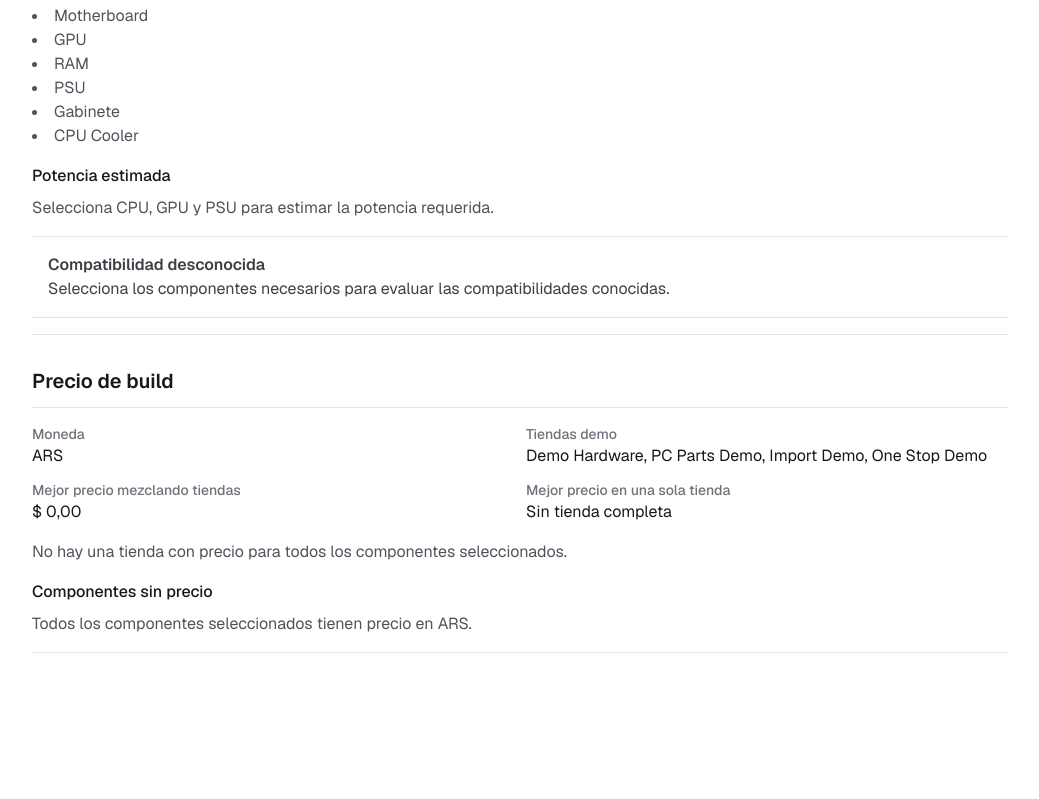
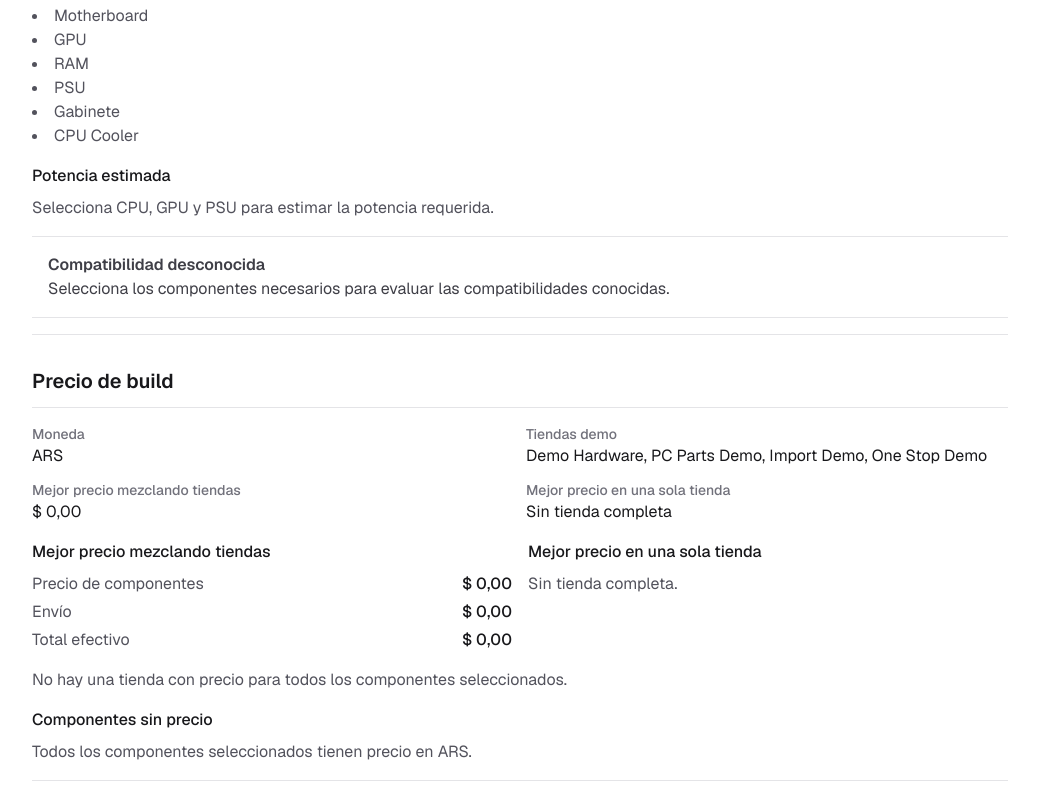
Before and after one commit to brusmakaka-lab/pc-builder-ar, a Next.js app: page / in a window 1280 px wide. Shown: the part 1237-2036 px from the top of the page, without its empty margins (120-1159 px from the left). Before the commit the page ends 1954 px from the top, so only its background shows below. Built offline with nearby package versions, Linux system fonts and the light colour scheme.

Commit message:
feat: add shipping to purchase comparison

```diff
--- a/src/app/_components/pc-builder-client.tsx
+++ b/src/app/_components/pc-builder-client.tsx
@@ -40,7 +40,11 @@ import {
   type BuildPurchaseComparison,
 } from "@/modules/pricing/build-pricing";
 import type { Money } from "@/modules/pricing/money";
-import type { ComponentOffer, Seller } from "@/modules/pricing/offers";
+import type {
+  ComponentOffer,
+  Seller,
+  SellerShippingQuote,
+} from "@/modules/pricing/offers";
 
 type PcBuilderClientProps = {
   cpus: readonly Cpu[];
@@ -52,6 +56,7 @@ type PcBuilderClientProps = {
   cases: readonly PcCase[];
   offers: readonly ComponentOffer[];
   sellers: readonly Seller[];
+  shippingQuotes: readonly SellerShippingQuote[];
 };
 
 export function PcBuilderClient({
@@ -64,6 +69,7 @@ export function PcBuilderClient({
   cases,
   offers,
   sellers,
+  shippingQuotes,
 }: PcBuilderClientProps) {
   const [build, setBuild] = useState<PcBuild>(() => createEmptyBuild());
 
@@ -89,8 +95,15 @@ export function PcBuilderClient({
     [build, cpus, cpuCoolers, motherboards, gpus, memoryKits, psus, cases],
   );
   const purchaseComparison = useMemo(
-    () => evaluateBuildPurchaseComparison(build, offers, sellers, "ARS"),
-    [build, offers, sellers],
+    () =>
+      evaluateBuildPurchaseComparison(
+        build,
+        offers,
+        sellers,
+        "ARS",
+        shippingQuotes,
+      ),
+    [build, offers, sellers, shippingQuotes],
   );
 
   return (
@@ -444,6 +457,7 @@ function BuildPricingSummary({
   sellers: readonly Seller[];
 }) {
   const { mixedCheapest, cheapestCompleteSingleSeller } = comparison;
+  const bestSingleSellerTotal = cheapestCompleteSingleSeller?.cost.effectiveTotal;
 
   return (
     <div className="space-y-4 border-y border-zinc-200 py-4">
@@ -455,27 +469,49 @@ function BuildPricingSummary({
         />
         <EvaluationFact
           label="Mejor precio mezclando tiendas"
-          value={
-            mixedCheapest.total
-              ? formatMoney(mixedCheapest.total)
-              : "Incompleto"
-          }
+          value={formatPurchaseCost(mixedCheapest.cost)}
         />
         <EvaluationFact
           label="Mejor precio en una sola tienda"
           value={
-            cheapestCompleteSingleSeller?.total
-              ? `${cheapestCompleteSingleSeller.sellerName ?? cheapestCompleteSingleSeller.sellerId} - ${formatMoney(cheapestCompleteSingleSeller.total)}`
+            cheapestCompleteSingleSeller && bestSingleSellerTotal
+              ? `${cheapestCompleteSingleSeller.sellerName ?? cheapestCompleteSingleSeller.sellerId} - ${formatMoney(bestSingleSellerTotal)}`
               : "Sin tienda completa"
           }
         />
       </div>
 
+      <div className="grid gap-4 sm:grid-cols-2">
+        <PurchaseCostSummary
+          title="Mejor precio mezclando tiendas"
+          cost={mixedCheapest.cost}
+        />
+        {cheapestCompleteSingleSeller ? (
+          <PurchaseCostSummary
+            title="Mejor precio en una sola tienda"
+            cost={cheapestCompleteSingleSeller.cost}
+            sellerName={
+              cheapestCompleteSingleSeller.sellerName ??
+              cheapestCompleteSingleSeller.sellerId
+            }
+          />
+        ) : (
+          <div>
+            <p className="font-medium text-zinc-900">
+              Mejor precio en una sola tienda
+            </p>
+            <p className="mt-2 text-zinc-600">Sin tienda completa.</p>
+          </div>
+        )}
+      </div>
+
       {cheapestCompleteSingleSeller ? (
         <p className="text-zinc-600">
           Diferencia contra mezcla:{" "}
-          {cheapestCompleteSingleSeller.differenceFromMixed
-            ? formatMoneyDifference(cheapestCompleteSingleSeller.differenceFromMixed)
+          {cheapestCompleteSingleSeller.effectiveDifferenceFromMixed
+            ? formatMoneyDifference(
+                cheapestCompleteSingleSeller.effectiveDifferenceFromMixed,
+              )
             : "No disponible"}
           .
         </p>
@@ -504,6 +540,54 @@ function BuildPricingSummary({
   );
 }
 
+function PurchaseCostSummary({
+  title,
+  cost,
+  sellerName,
+}: {
+  title: string;
+  cost: BuildPurchaseComparison["mixedCheapest"]["cost"];
+  sellerName?: string;
+}) {
+  return (
+    <div>
+      <p className="font-medium text-zinc-900">{title}</p>
+      {sellerName ? <p className="mt-1 text-zinc-600">{sellerName}</p> : null}
+      <dl className="mt-2 space-y-1 text-zinc-600">
+        <PurchaseCostRow
+          label="Precio de componentes"
+          value={formatMoney(cost.componentSubtotal)}
+        />
+        <PurchaseCostRow
+          label="Envío"
+          value={
+            cost.shippingTotal
+              ? formatMoney(cost.shippingTotal)
+              : "Envío no disponible"
+          }
+        />
+        <PurchaseCostRow
+          label="Total efectivo"
+          value={
+            cost.effectiveTotal
+              ? formatMoney(cost.effectiveTotal)
+              : "No disponible"
+          }
+        />
+      </dl>
+    </div>
+  );
+}
+
+function PurchaseCostRow({ label, value }: { label: string; value: string }) {
+  return (
+    <div className="grid grid-cols-[minmax(0,1fr)_auto] gap-3">
+      <dt>{label}</dt>
+      <dd className="font-medium text-zinc-900">{value}</dd>
+    </div>
+  );
+}
+
 function EvaluationFact({ label, value }: { label: string; value: string }) {
   return (
     <div>
@@ -511,6 +595,12 @@ function EvaluationFact({ label, value }: { label: string; value: string }) {
       <p className="text-zinc-900">{value}</p>
     </div>
   );
+}
+
+function formatPurchaseCost(cost: BuildPurchaseComparison["mixedCheapest"]["cost"]) {
+  return cost.effectiveTotal
+    ? formatMoney(cost.effectiveTotal)
+    : formatMoney(cost.componentSubtotal);
 }
 
 function formatMoney(money: Money) {
--- a/src/app/page.tsx
+++ b/src/app/page.tsx
@@ -9,6 +9,7 @@ import {
 } from "@/modules/catalog/catalog";
 import {
   getAllComponentOffers,
+  getAllSellerShippingQuotes,
   getAllSellers,
 } from "@/modules/pricing/offers";
 
@@ -24,6 +25,7 @@ export default function Home() {
   const cases = getAllCases();
   const offers = getAllComponentOffers();
   const sellers = getAllSellers();
+  const shippingQuotes = getAllSellerShippingQuotes();
 
   return (
     <main className="mx-auto flex min-h-screen w-full max-w-5xl flex-col gap-8 px-6 py-12 sm:py-16">
@@ -46,6 +48,7 @@ export default function Home() {
         cases={cases}
         offers={offers}
         sellers={sellers}
+        shippingQuotes={shippingQuotes}
       />
     </main>
   );
--- a/src/modules/pricing/build-pricing.ts
+++ b/src/modules/pricing/build-pricing.ts
@@ -2,10 +2,11 @@ import type { ComponentId } from "@/modules/catalog/types";
 import type { PcBuild } from "@/modules/builds/types";
 
 import { addMoneyForCurrency, type Currency, type Money } from "./money";
-import type { ComponentOffer, Seller } from "./offers";
+import type { ComponentOffer, Seller, SellerShippingQuote } from "./offers";
 
 export type BuildPricingStatus = "unpriced" | "partial" | "complete";
 export type PurchaseStrategy = "mixed-cheapest" | "single-seller";
+export type ShippingStatus = "known" | "unknown";
 
 export type BuildPricingSlot =
   | "cpu"
@@ -34,17 +35,34 @@ export type BuildPricing = {
   status: BuildPricingStatus;
 };
 
+export type PurchaseCost = {
+  componentSubtotal: Money;
+  shippingTotal: Money | null;
+  effectiveTotal: Money | null;
+  shippingStatus: ShippingStatus;
+};
+
+export type MixedCheapestBuildPricing = BuildPricing & {
+  strategy: "mixed-cheapest";
+  sellerIdsUsed: Seller["id"][];
+  cost: PurchaseCost;
+};
+
 export type SellerBuildPricing = BuildPricing & {
   strategy: "single-seller";
   sellerId: Seller["id"];
   sellerName: Seller["name"] | null;
   differenceFromMixed: Money | null;
+  effectiveDifferenceFromMixed: Money | null;
+  cost: PurchaseCost;
 };
 
 export type BuildPurchaseComparison = {
   currency: Currency;
-  mixedCheapest: BuildPricing & { strategy: "mixed-cheapest" };
+  mixedCheapest: MixedCheapestBuildPricing;
   singleSellerOptions: SellerBuildPricing[];
+  cheapestCompleteSingleSellerByComponents: SellerBuildPricing | null;
+  cheapestCompleteSingleSellerByEffectiveCost: SellerBuildPricing | null;
   cheapestCompleteSingleSeller: SellerBuildPricing | null;
 };
 
@@ -145,9 +163,17 @@ export function evaluateSellerBuildPricing(
   seller: Seller,
   currency: Currency,
   mixedCheapestTotal: Money | null = null,
+  shippingQuotes: readonly SellerShippingQuote[] = [],
+  mixedCheapestEffectiveTotal: Money | null = null,
 ): SellerBuildPricing {
   const sellerOffers = offers.filter((offer) => offer.sellerId === seller.id);
   const pricing = evaluateBuildPricing(build, sellerOffers, currency);
+  const cost = calculatePurchaseCost(
+    pricing,
+    getUniqueSellerIds(pricing.items),
+    shippingQuotes,
+    currency,
+  );
 
   return {
     ...pricing,
@@ -155,6 +181,11 @@ export function evaluateSellerBuildPricing(
     sellerId: seller.id,
     sellerName: seller.name,
     differenceFromMixed: getDifferenceFromMixed(pricing.total, mixedCheapestTotal),
+    effectiveDifferenceFromMixed: getDifferenceFromMixed(
+      cost.effectiveTotal,
+      mixedCheapestEffectiveTotal,
+    ),
+    cost,
   };
 }
 
@@ -163,10 +194,20 @@ export function evaluateBuildPurchaseComparison(
   offers: readonly ComponentOffer[],
   sellers: readonly Seller[],
   currency: Currency,
+  shippingQuotes: readonly SellerShippingQuote[] = [],
 ): BuildPurchaseComparison {
-  const mixedCheapest = {
-    ...evaluateBuildPricing(build, offers, currency),
+  const mixedCheapestPricing = evaluateBuildPricing(build, offers, currency);
+  const mixedCheapestSellerIds = getUniqueSellerIds(mixedCheapestPricing.items);
+  const mixedCheapest: MixedCheapestBuildPricing = {
+    ...mixedCheapestPricing,
     strategy: "mixed-cheapest" as const,
+    sellerIdsUsed: mixedCheapestSellerIds,
+    cost: calculatePurchaseCost(
+      mixedCheapestPricing,
+      mixedCheapestSellerIds,
+      shippingQuotes,
+      currency,
+    ),
   };
   const selectedComponentIds = getSelectedComponentIds(build);
 
@@ -175,6 +216,8 @@ export function evaluateBuildPurchaseComparison(
       currency,
       mixedCheapest,
       singleSellerOptions: [],
+      cheapestCompleteSingleSellerByComponents: null,
+      cheapestCompleteSingleSellerByEffectiveCost: null,
       cheapestCompleteSingleSeller: null,
     };
   }
@@ -192,15 +235,21 @@ export function evaluateBuildPurchaseComparison(
       seller,
       currency,
       mixedCheapest.total,
+      shippingQuotes,
+      mixedCheapest.cost.effectiveTotal,
     ),
   );
+  const cheapestCompleteSingleSellerByEffectiveCost =
+    getCheapestCompleteSingleSellerByEffectiveCost(singleSellerOptions);
 
   return {
     currency,
     mixedCheapest,
     singleSellerOptions,
-    cheapestCompleteSingleSeller:
-      getCheapestCompleteSingleSeller(singleSellerOptions),
+    cheapestCompleteSingleSellerByComponents:
+      getCheapestCompleteSingleSellerByComponents(singleSellerOptions),
+    cheapestCompleteSingleSellerByEffectiveCost,
+    cheapestCompleteSingleSeller: cheapestCompleteSingleSellerByEffectiveCost,
   };
 }
 
@@ -265,7 +314,77 @@ function getRelevantSellers(
     });
 }
 
-function getCheapestCompleteSingleSeller(
+function getUniqueSellerIds(items: readonly BuildPricingItem[]) {
+  return [...new Set(items.map((item) => item.sellerId))].sort((left, right) =>
+    left.localeCompare(right),
+  );
+}
+
+function calculatePurchaseCost(
+  pricing: BuildPricing,
+  sellerIdsUsed: readonly Seller["id"][],
+  shippingQuotes: readonly SellerShippingQuote[],
+  currency: Currency,
+): PurchaseCost {
+  const shippingPrices: Money[] = [];
+
+  for (const sellerId of sellerIdsUsed) {
+    const quote = findShippingQuote(sellerId, shippingQuotes, currency);
+
+    if (!quote) {
+      return {
+        componentSubtotal: pricing.pricedSubtotal,
+        shippingTotal: null,
+        effectiveTotal: null,
+        shippingStatus: "unknown",
+      };
+    }
+
+    shippingPrices.push(quote.price);
+  }
+
+  const shippingTotalResult = addMoneyForCurrency(shippingPrices, currency);
+
+  if (!shippingTotalResult.ok) {
+    throw new Error("Purchase cost selected shipping quotes with mixed currencies.");
+  }
+
+  const effectiveTotal =
+    pricing.total && pricing.status === "complete"
+      ? addKnownMoney(pricing.total, shippingTotalResult.total)
+      : null;
+
+  return {
+    componentSubtotal: pricing.pricedSubtotal,
+    shippingTotal: shippingTotalResult.total,
+    effectiveTotal,
+    shippingStatus: "known",
+  };
+}
+
+function findShippingQuote(
+  sellerId: Seller["id"],
+  shippingQuotes: readonly SellerShippingQuote[],
+  currency: Currency,
+) {
+  return (
+    shippingQuotes.find(
+      (quote) => quote.sellerId === sellerId && quote.price.currency === currency,
+    ) ?? null
+  );
+}
+
+function addKnownMoney(left: Money, right: Money): Money {
+  const result = addMoneyForCurrency([left, right], left.currency);
+
+  if (!result.ok) {
+    throw new Error("Cannot add Money values with different currencies.");
+  }
+
+  return result.total;
+}
+
+function getCheapestCompleteSingleSellerByComponents(
   sellerPricings: readonly SellerBuildPricing[],
 ): SellerBuildPricing | null {
   const completePricings = sellerPricings.filter(
@@ -282,6 +401,44 @@ function getCheapestCompleteSingleSeller(
 
     if (totalDifference !== 0) {
       return totalDifference;
+    }
+
+    return left.sellerId.localeCompare(right.sellerId);
+  });
+
+  return cheapestComplete ?? null;
+}
+
+function getCheapestCompleteSingleSellerByEffectiveCost(
+  sellerPricings: readonly SellerBuildPricing[],
+): SellerBuildPricing | null {
+  const completePricings = sellerPricings.filter(
+    (pricing) =>
+      pricing.status === "complete" &&
+      pricing.total &&
+      pricing.cost.shippingStatus === "known" &&
+      pricing.cost.effectiveTotal,
+  );
+
+  if (completePricings.length === 0) {
+    return null;
+  }
+
+  const [cheapestComplete] = [...completePricings].sort((left, right) => {
+    const effectiveDifference =
+      (left.cost.effectiveTotal?.amountMinor ?? 0) -
+      (right.cost.effectiveTotal?.amountMinor ?? 0);
+
+    if (effectiveDifference !== 0) {
+      return effectiveDifference;
+    }
+
+    const componentSubtotalDifference =
+      left.cost.componentSubtotal.amountMinor -
+      right.cost.componentSubtotal.amountMinor;
+
+    if (componentSubtotalDifference !== 0) {
+      return componentSubtotalDifference;
     }
 
     return left.sellerId.localeCompare(right.sellerId);
--- a/src/modules/pricing/offers.ts
+++ b/src/modules/pricing/offers.ts
@@ -10,6 +10,11 @@ export type Seller = {
 export type ComponentOffer = {
   id: string;
   componentId: ComponentId;
+  sellerId: Seller["id"];
+  price: Money;
+};
+
+export type SellerShippingQuote = {
   sellerId: Seller["id"];
   price: Money;
 };
@@ -156,6 +161,29 @@ export const componentOffers = [
   },
 ] as const satisfies readonly ComponentOffer[];
 
+export const sellerShippingQuotes = [
+  {
+    sellerId: "seller-demo-a",
+    price: { amountMinor: 2500000, currency: "ARS" },
+  },
+  {
+    sellerId: "seller-demo-b",
+    price: { amountMinor: 6000000, currency: "ARS" },
+  },
+  {
+    sellerId: "seller-import",
+    price: { amountMinor: 0, currency: "ARS" },
+  },
+  {
+    sellerId: "seller-import",
+    price: { amountMinor: 8999, currency: "USD" },
+  },
+  {
+    sellerId: "seller-one-stop",
+    price: { amountMinor: 0, currency: "ARS" },
+  },
+] as const satisfies readonly SellerShippingQuote[];
+
 export function getAllSellers() {
   return sellers;
 }
@@ -163,3 +191,7 @@ export function getAllSellers() {
 export function getAllComponentOffers() {
   return componentOffers;
 }
+
+export function getAllSellerShippingQuotes() {
+  return sellerShippingQuotes;
+}
```
Also changed, not shown: 2 other files (tests, documents, lock files or other folders).
